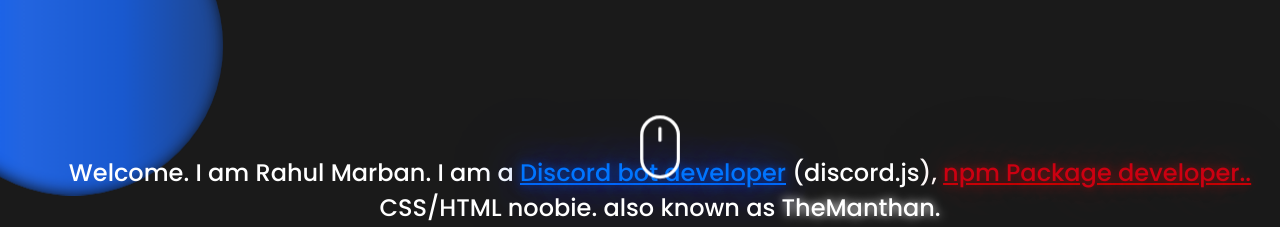
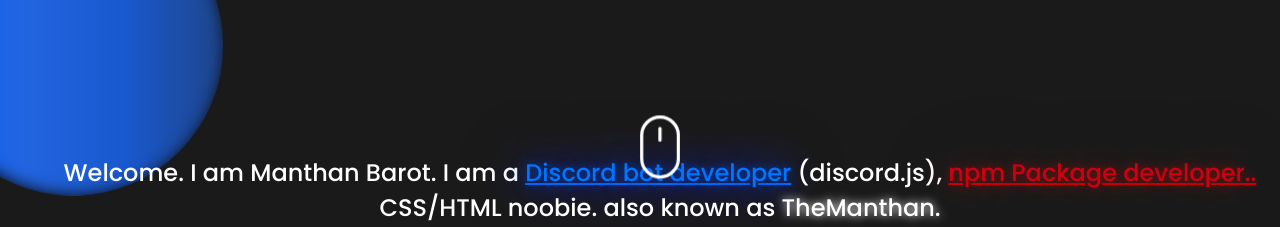
Before and after one commit to Silent-Syntax/PortFolio-Website, a plain HTML site: page index.html in a window 1280 px wide. Shown: the part 573-800 px from the top of the page. Drawn offline with nearby package versions, Linux system fonts and the light colour scheme; a script that the page names is missing.

Commit message:
Update index.html

```diff
--- a/index.html
+++ b/index.html
@@ -70,7 +70,7 @@
 	<path id="mouse" d="M236.717,123.359c0,-62.565 -50.794,-113.359 -113.358,-113.359c-62.565,0 -113.359,50.794 -113.359,113.359l0,143.237c0,62.565 50.794,113.359 113.359,113.359c62.564,0 113.358,-50.794 113.358,-113.359l0,-143.237Z" style="fill:none;stroke:#fff;stroke-width:20px;"/>
 </svg>
 
-<h2 class="myself">Welcome. I am Rahul Marban. I am a <a href="" target="_blank" rel="noopener noreferrer" class="blu">Discord bot developer</a> (discord.js), <a class="redd" target="_blank" rel="noopener noreferrer" href="https://www.npmjs.com/manthanbarot   ">npm Package developer..</a> CSS/HTML noobie. also known as <span style="color: white;text-shadow: 0 0 10px #FFF;">TheManthan.</span></h2>
+<h2 class="myself">Welcome. I am Manthan Barot. I am a <a href="" target="_blank" rel="noopener noreferrer" class="blu">Discord bot developer</a> (discord.js), <a class="redd" target="_blank" rel="noopener noreferrer" href="https://www.npmjs.com/manthanbarot   ">npm Package developer..</a> CSS/HTML noobie. also known as <span style="color: white;text-shadow: 0 0 10px #FFF;">TheManthan.</span></h2>
 <hr class="divider"></hr>
 
 <br>
```
